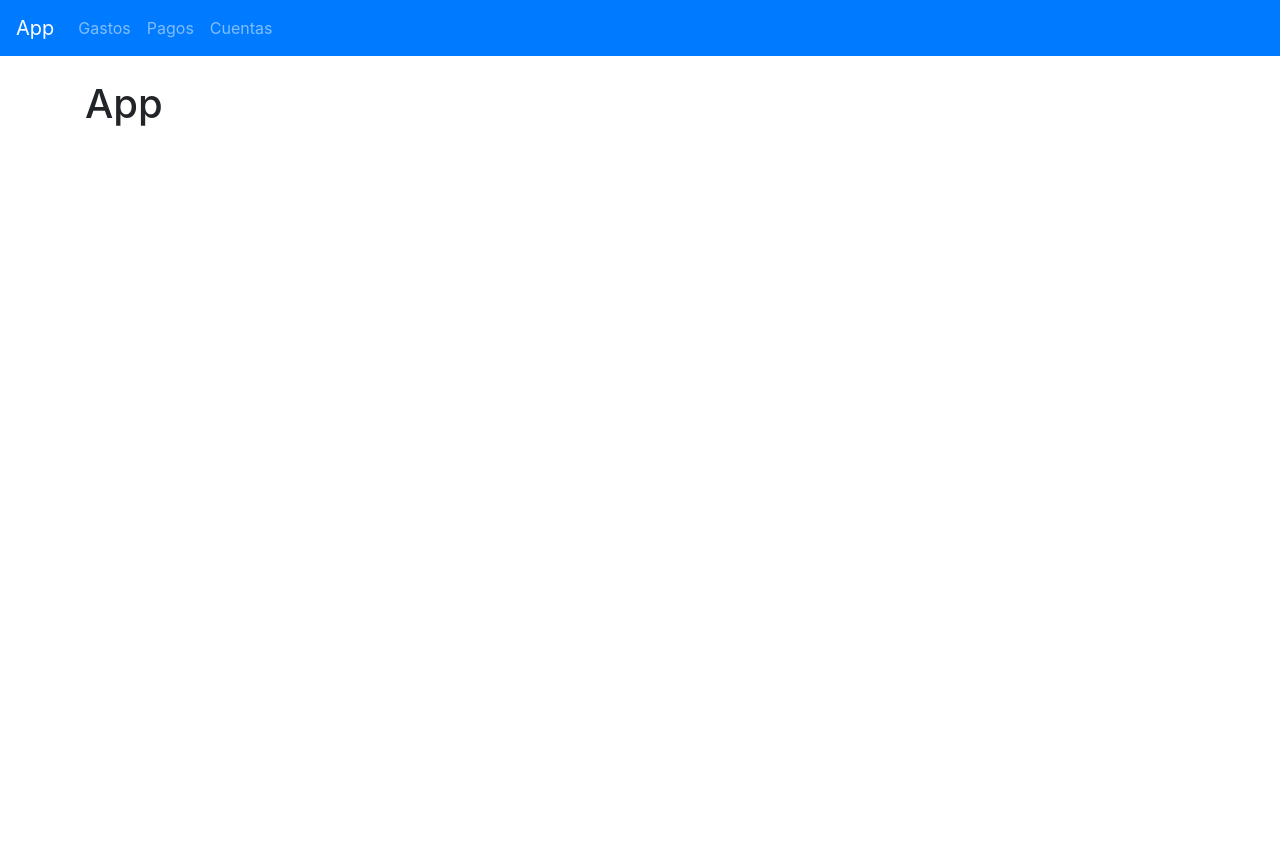
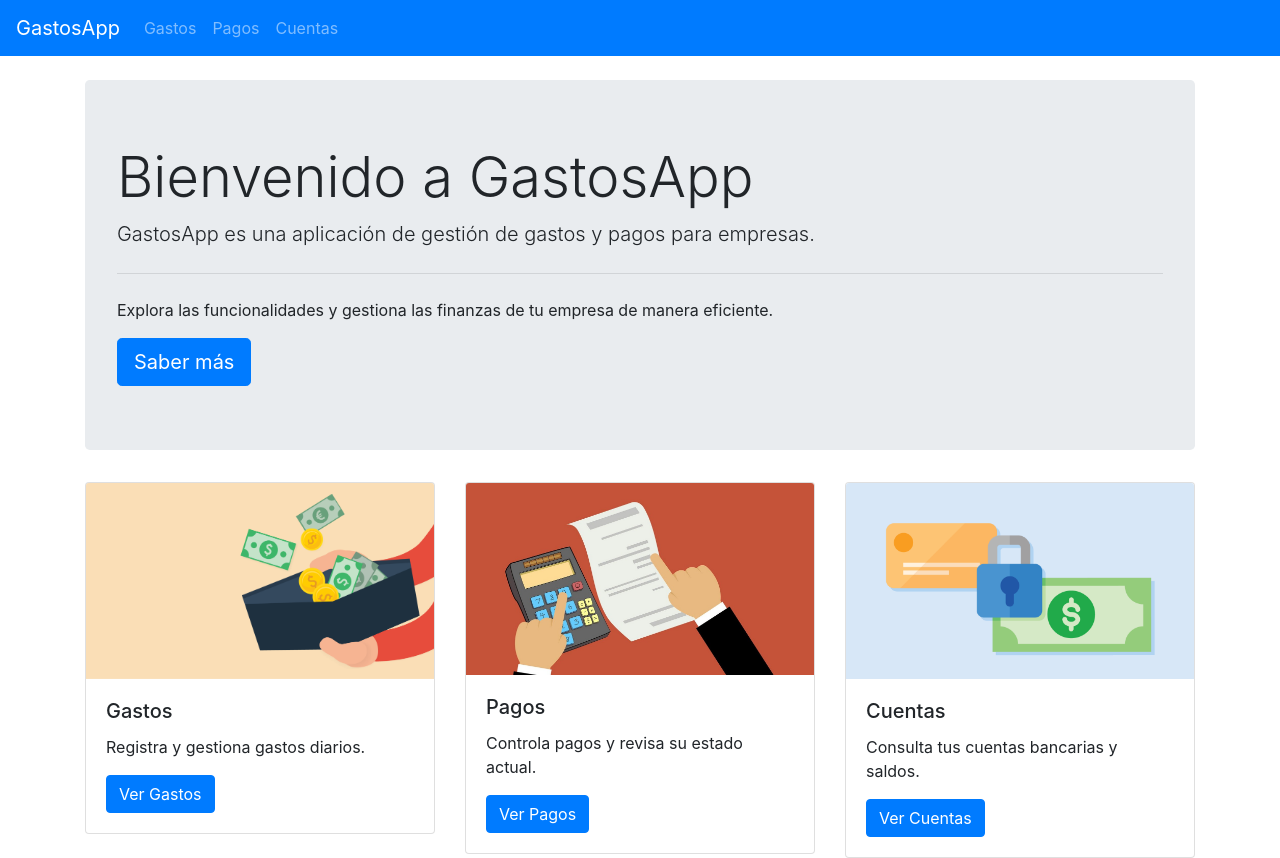
Before and after one commit to grchristian/pagos-gastos, a Flask app: page / in a window 1280 px wide. Before the commit the page ends 126 px from the top, so only its background shows below. Run offline with Flask 3, Linux system fonts and the light colour scheme; some libraries are stand-ins or nearby versions.

Commit message:
new landing page

```diff
--- a/templates/base.html
+++ b/templates/base.html
@@ -2,7 +2,7 @@
 <!DOCTYPE html>
 <html>
   <head>
-    <title>{% block title %}{% endblock %} - Mi Aplicación</title>
+    <title>{% block title %}{% endblock %} - GastosApp</title>
     <!-- Bootstrap CSS -->
     <link
       href="https://stackpath.bootstrapcdn.com/bootstrap/4.5.2/css/bootstrap.min.css"
--- a/templates/index.html
+++ b/templates/index.html
@@ -1,5 +1,51 @@
 <!-- templates/index.html -->
 {% extends "base.html" %} {% block title %}Inicio{% endblock %} {% block content
 %}
-<h1>App</h1>
+
+<div class="jumbotron">
+  <h1 class="display-4">Bienvenido a GastosApp</h1>
+  <p class="lead">
+    GastosApp es una aplicación de gestión de gastos y pagos para empresas.
+  </p>
+  <hr class="my-4" />
+  <p>
+    Explora las funcionalidades y gestiona las finanzas de tu empresa de manera
+    eficiente.
+  </p>
+  <a class="btn btn-primary btn-lg" href="#" role="button">Saber más</a>
+</div>
+
+<div class="row">
+  <div class="col-md-4">
+    <div class="card">
+      <img src="/static/gastos.webp" class="card-img-top" alt="..." />
+      <div class="card-body">
+        <h5 class="card-title">Gastos</h5>
+        <p class="card-text">Registra y gestiona gastos diarios.</p>
+        <a href="/gastos" class="btn btn-primary">Ver Gastos</a>
+      </div>
+    </div>
+  </div>
+  <div class="col-md-4">
+    <div class="card">
+      <img src="/static/pagos.jpeg" class="card-img-top" alt="..." />
+      <div class="card-body">
+        <h5 class="card-title">Pagos</h5>
+        <p class="card-text">Controla pagos y revisa su estado actual.</p>
+        <a href="/pagos" class="btn btn-primary">Ver Pagos</a>
+      </div>
+    </div>
+  </div>
+  <div class="col-md-4">
+    <div class="card">
+      <img src="/static/cuentas.png" class="card-img-top" alt="..." />
+      <div class="card-body">
+        <h5 class="card-title">Cuentas</h5>
+        <p class="card-text">Consulta tus cuentas bancarias y saldos.</p>
+        <a href="/cuentas" class="btn btn-primary">Ver Cuentas</a>
+      </div>
+    </div>
+  </div>
+</div>
+
 {% endblock %}
--- a/templates/navbar.html
+++ b/templates/navbar.html
@@ -1,6 +1,6 @@
 <!-- templates/navbar.html -->
 <nav class="navbar navbar-expand-lg navbar-dark bg-primary">
-  <a class="navbar-brand" href="/">App</a>
+  <a class="navbar-brand" href="/">GastosApp</a>
   <button
     class="navbar-toggler"
     type="button"
```
Also changed, not shown: static/cuentas.png (added), static/gastos.webp (added), static/pagos.jpeg (added), 1 other file.
